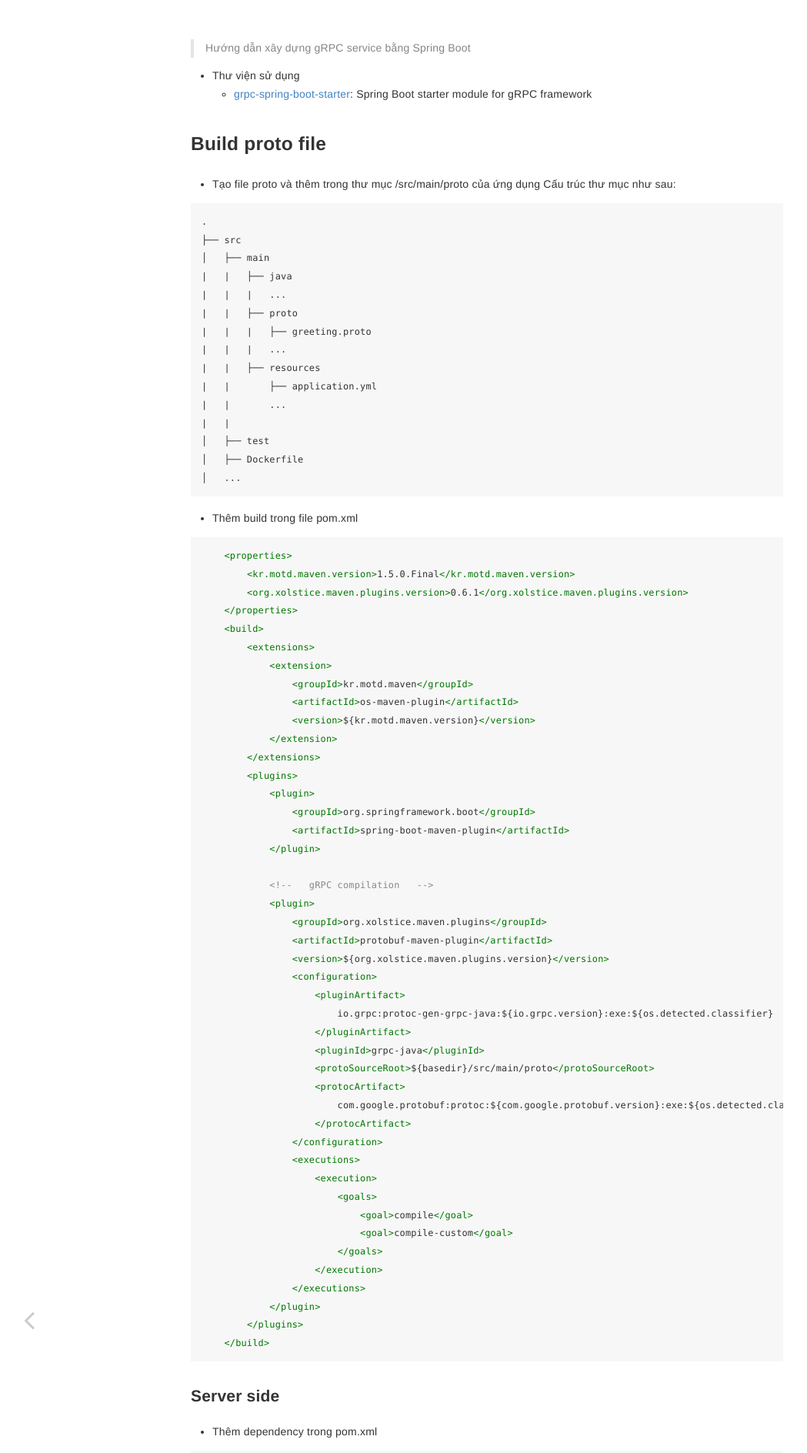
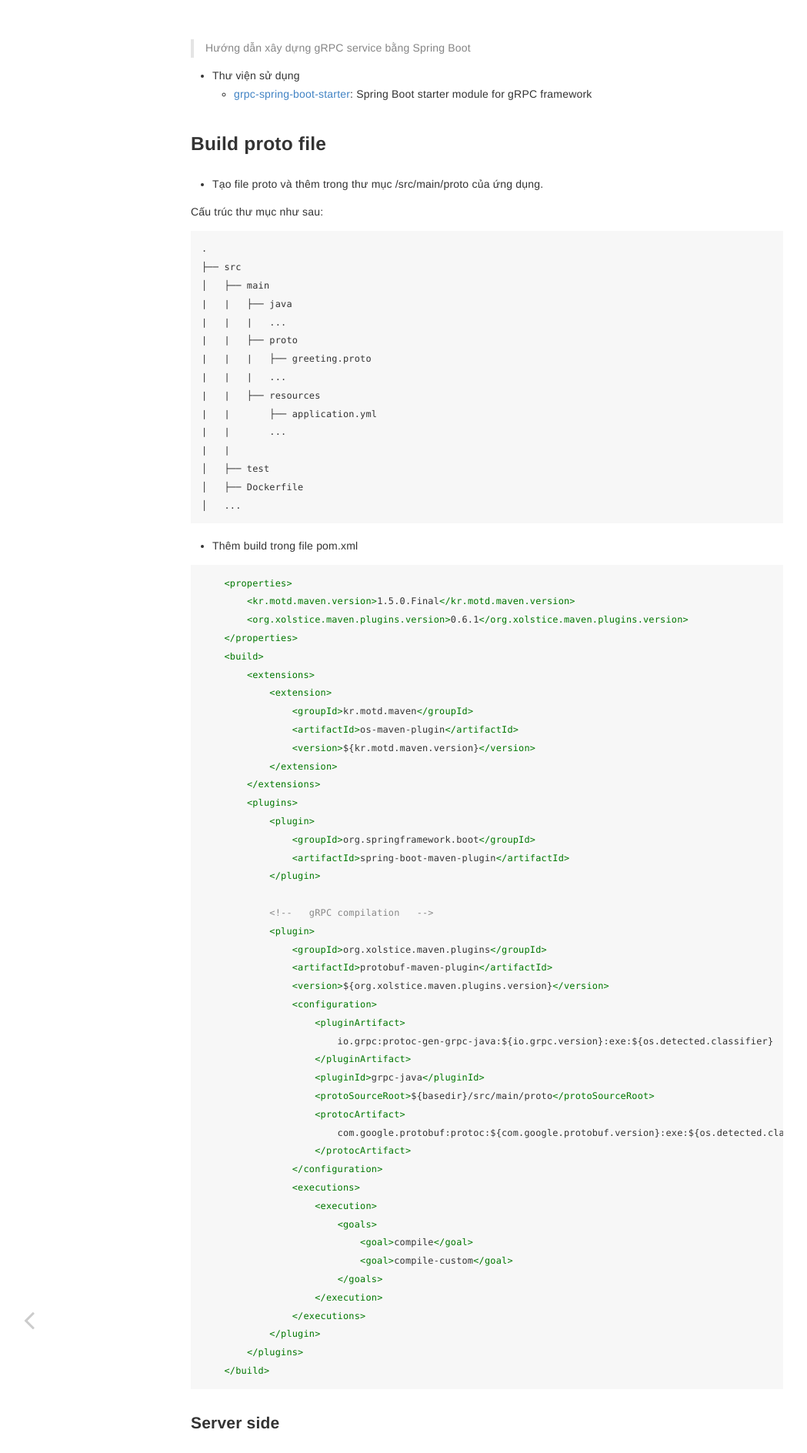
Before and after one commit to huypva/code-by-example-site, a Jekyll site: the page built from _posts/2021-09-17-spring-boot-grpc.md, in a window 1280 px wide. Shown: the part 378-2266 px from the top of the page at 77% size, without its empty margins (7-1056 px from the left). Built offline with Jekyll 4.4.1, drawn with Linux system fonts in a browser that asks for light colours; some of the changed text lies outside the part shown.

````diff
--- a/_posts/2021-09-17-spring-boot-grpc.md
+++ b/_posts/2021-09-17-spring-boot-grpc.md
@@ -17,7 +17,8 @@ source: https://github.com/huypva/spring-boot-grpc-example
   - [grpc-spring-boot-starter](https://github.com/yidongnan/grpc-spring-boot-starter):  Spring Boot starter module for gRPC framework
 
 ## Build proto file
-- Tạo file proto và thêm trong thư mục /src/main/proto của ứng dụng
+- Tạo file proto và thêm trong thư mục /src/main/proto của ứng dụng.
+
 Cấu trúc thư mục như sau:
 
 ```
````
